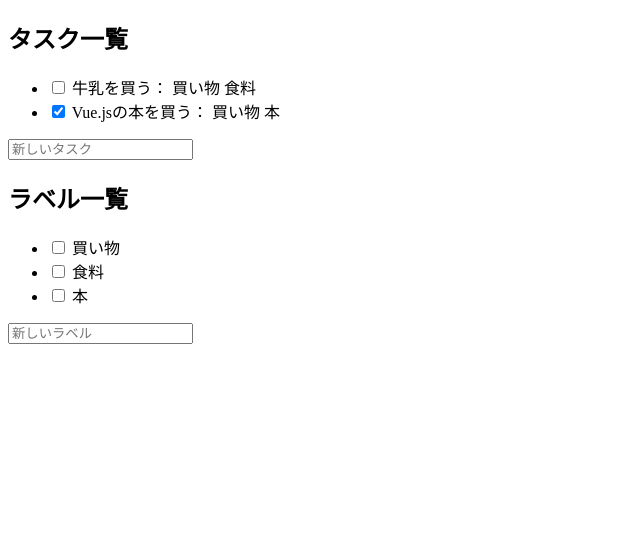
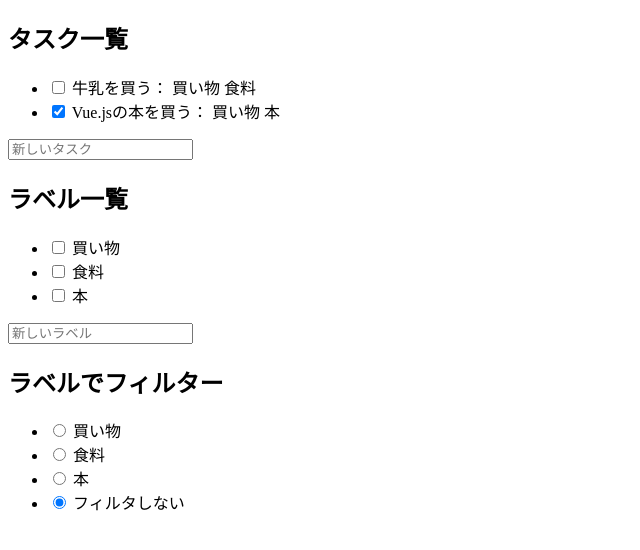
Before and after one commit to chann-r/vue-initiation, a Vue app in the folder vuex/vuex_usage/: page / in a window 1280 px wide. Shown: the top 550 px of the page, without its empty margins (0-640 px from the left). Built offline with nearby package versions, Linux system fonts and the light colour scheme; the HTML template or start-up script is replaced by a standard one.

Commit message:
Add：ラベルによるフィルタリング機能を追加

```diff
--- a/vuex/vuex_usage/src/App.vue
+++ b/vuex/vuex_usage/src/App.vue
@@ -9,6 +9,7 @@
         <input type="checkbox" v-bind:checked="task.done" v-on:change="toggleTaskStatus(task)">
         {{ task.name }}：
         <span v-for="id in task.labelIds" v-bind:key="id">
+          <!-- それぞれのタスクのlabelIdsに格納されているラベルが出力される -->
           {{ getLabelText(id) }}
         </span>
       </li>
@@ -21,6 +22,9 @@
     <h2>ラベル一覧</h2>
      <ul>
       <li v-for="label in labels" v-bind:key="label.id">
+        <!-- v-modelでnewTasklabelIdsを指定しているので、
+        addTaskするときにチェックされているラベルのidはlabelIdsに格納される。
+        その後、getLabelTextでラベルが出力される-->
         <input type="checkbox" v-bind:value="label.id" v-model="newTasklabelIds">
         {{ label.text }}
       </li>
@@ -28,6 +32,18 @@
     <form v-on:submit.prevent="addLabel">
       <input type="text" v-model="newLabelText" placeholder="新しいラベル">
     </form>
+
+    <h2>ラベルでフィルター</h2>
+    <ul>
+      <li v-for="label in labels" v-bind:key="label.id">
+        <input type="radio" v-bind:checked="label.id === filter" v-on:changed="changeFilter(label.id)">
+        {{ label.text }}
+      </li>
+      <li>
+        <input type="radio" v-bind:checked="filter === null" v-on:changed="changeFilter(null)">
+        フィルタしない
+      </li>
+    </ul>
   </div>
 </template>
 
@@ -35,19 +51,26 @@
 export default {
   data () {
     return {
+      // フォームに入力した新しいタスク名
       newTaskName: '',
+      // 新しいタスクのラベル
       newTasklabelIds: [],
+      // フォームに入力した新しいラベル名
       newLabelText: ''
     }
   },
-  // テンプレート内でストアで定義したステートを利用できるように
+  // ストアで定義したステートをテンプレート内で利用できるように
   // 算出プロパティでストアのステートを返すようにする
   computed: {
     tasks () {
-      return this.$store.state.tasks // ストアを読む
+      // return this.$store.state.tasks, // ストアを読む
+      return this.$store.getters.filteredTasks
     },
     labels () {
       return this.$store.state.labels
+    },
+    filter () {
+      return this.$store.state.filter
     }
   },
   methods: {
@@ -57,6 +80,7 @@ export default {
       // store.commitにミューテーション名を与えて呼ぶ出す
       this.$store.commit('addTask', {
         name: this.newTaskName,
+        // チェックされているラベルをlabelIdsに格納
         labelIds: this.newTasklabelIds
       })
       // 送信後のフォームを空にする
@@ -78,6 +102,11 @@ export default {
     getLabelText (id) {
       const label = this.labels.filter(label => label.id === id)[0]
       return label ? label.text : ''
+    },
+    changeFilter (labelId) {
+      this.$store.commit('changeFilter', {
+        filter: labelId
+      })
     }
   }
 }
--- a/vuex/vuex_usage/src/store.js
+++ b/vuex/vuex_usage/src/store.js
@@ -40,7 +40,21 @@ const store = new Vuex.Store({
         done: false
       }
     ],
-    nextLabelId: 4
+    nextLabelId: 4,
+    // フィルタするラベルのID
+    filter: null
+  },
+  // gettersは、ステートから別の値を算出するためのもの
+  getters: {
+    filteredTasks (state) {
+      if (!state.filter) {
+        return state.tasks
+      }
+
+      return state.tasks.filter(task => {
+        return task.labelIds.indexOf(state.filter) >= 0
+      })
+    }
   },
   // mutationsは、ステートを更新するためのもの
   mutations: {
@@ -73,6 +87,10 @@ const store = new Vuex.Store({
         text
       })
       state.nextLabelId++
+    },
+    // フィルタリング対象のラベルを変更する
+    changeFilter (state, { filter }) {
+      state.filter = filter
     }
   }
 })
```
